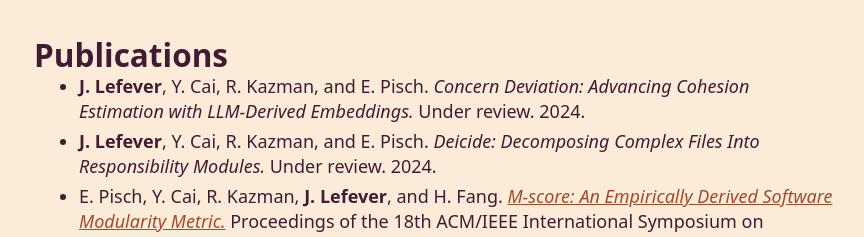
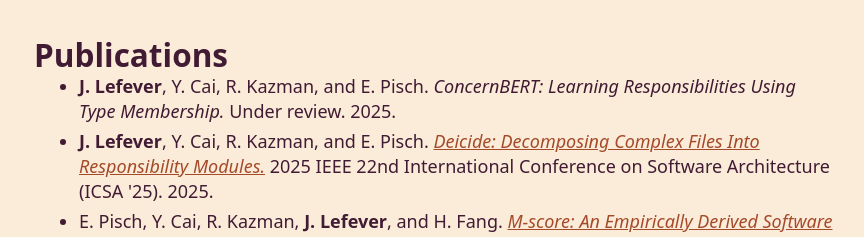
Before and after one commit to jlefever/jlefever.github.io, a plain HTML site: page index.html in a window 1280 px wide. Shown: the part 710-947 px from the top of the page, without its empty margins (206-1070 px from the left). Drawn offline with Linux system fonts and the light colour scheme.

Commit message:
Update index.html

```diff
--- a/index.html
+++ b/index.html
@@ -34,10 +34,10 @@
             <section>
                 <h2>Publications</h2>
                 <ul>
-                    <li><b>J. Lefever</b>, Y. Cai, R. Kazman, and E. Pisch. <i>Concern Deviation: Advancing Cohesion
-                            Estimation with LLM-Derived Embeddings.</i> Under review. 2024.</li>
-                    <li><b>J. Lefever</b>, Y. Cai, R. Kazman, and E. Pisch. <i>Deicide: Decomposing Complex Files Into
-                            Responsibility Modules.</i> Under review. 2024.</li>
+                    <li><b>J. Lefever</b>, Y. Cai, R. Kazman, and E. Pisch. <i>ConcernBERT: Learning Responsibilities Using Type Membership.</i> Under review. 2025.</li>
+                    <li><b>J. Lefever</b>, Y. Cai, R. Kazman, and E. Pisch. <a target="_blank"
+                        href="https://ieeexplore.ieee.org/abstract/document/10978935"><i>Deicide: Decomposing Complex Files Into
+                            Responsibility Modules.</i></a> 2025 IEEE 22nd International Conference on Software Architecture (ICSA '25). 2025.</li>
                     <li>E. Pisch, Y. Cai, R. Kazman, <b>J. Lefever</b>, and H. Fang. <a target="_blank"
                             href="https://dl.acm.org/doi/10.1145/3674805.3686697"><i>M-score: An Empirically Derived
                                 Software Modularity Metric.</i></a> Proceedings of the 18th ACM/IEEE International
```
